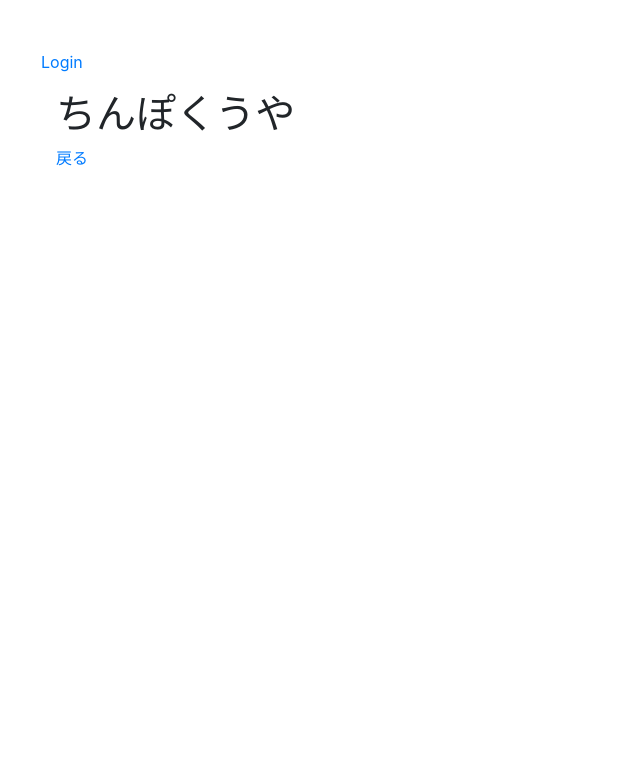
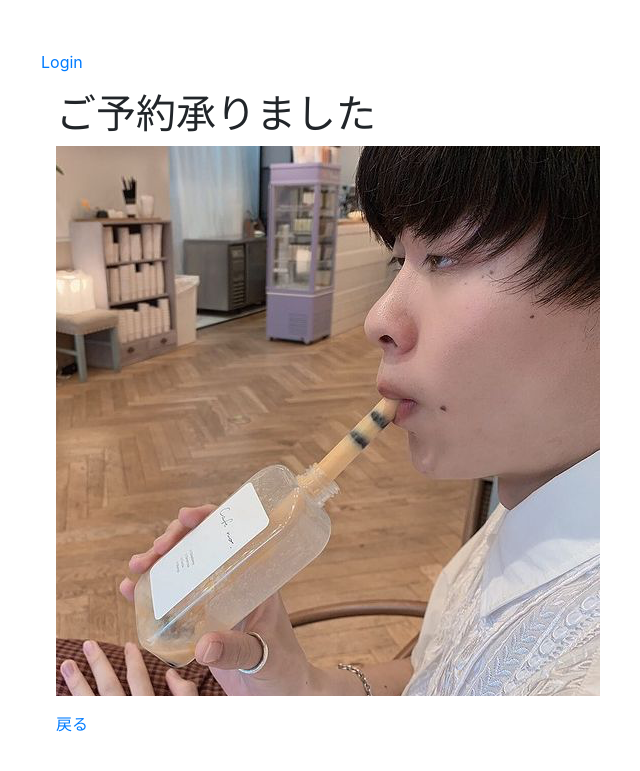
Before and after one commit to yo4ya/booking, a Django app: template booking/templates/booking/last.html in a window 1280 px wide. Shown: the top 771 px of the page, without its empty margins (119-759 px from the left). Run offline with Django 3.2, Linux system fonts and the light colour scheme; the template is opened without the code that fills it, so the values that code supplies are empty; some libraries are stand-ins or nearby versions.

Commit message:
modyfy last.html

```diff
--- a/booking/templates/booking/last.html
+++ b/booking/templates/booking/last.html
@@ -1,7 +1,8 @@
 {% extends 'booking/base.html' %}
 
 {% block content %}
-<h1>ちんぽくうや</h1>
+<h1>ご予約承りました</h1>
+<p><img src="kuuya.png" alt="空也" title="空也"></p>
 <a href="{% url 'booking:calendar' %}">戻る</a>
 
 {% endblock %}
```
Also changed, not shown: booking/templates/booking/image0.png (added), booking/templates/booking/kuuya.png (added).
